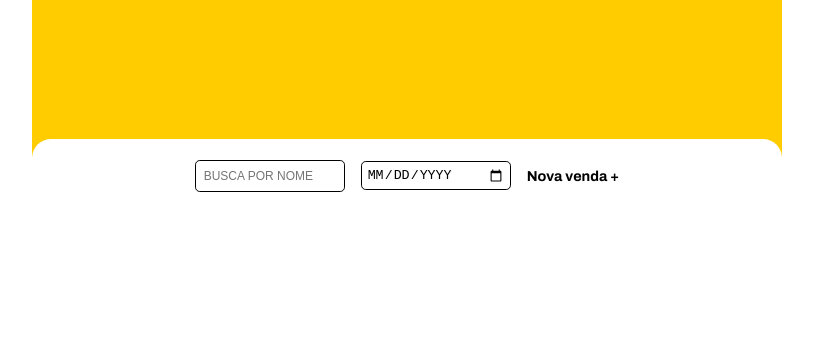
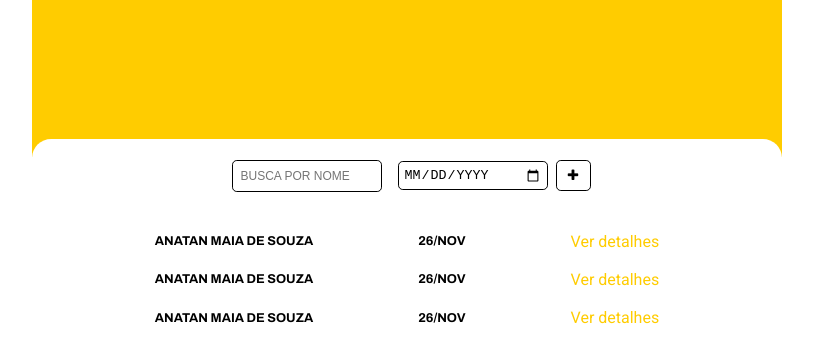
Before and after one commit to anatanmaia/Controle-de-vendas-simples, a plain HTML site: page index.html in a window 1280 px wide. Shown: the part 83-446 px from the top of the page, without its empty margins (233-1046 px from the left). Drawn offline with Linux system fonts and the light colour scheme.

Commit message:
Lista de histórico
Histórico de vendas

```diff
--- a/css/style.css
+++ b/css/style.css
@@ -60,7 +60,7 @@ body,
     justify-content: center;
 }
 
-.filters input {
+.filters input{
     width: 150px;
     margin: 0.5rem;
     padding: 5px;
@@ -70,32 +70,77 @@ body,
 
     outline: none;
     text-transform: uppercase;
+    transition: 0.5s;
 }
 
 .filters input[type="text"] {
     font-size: 12px;
     padding: 8px;
 }
+
+.filters button {
+    width: 35px;
+    padding: 7px;
+
+    border: 1px solid black;
+    border-radius: 0.3rem;
+
+    background: none;
+    transition: 0.5s;
+}
+
+
 .filters a {
     text-decoration: none;
     color: black;
     font: 700 0.9rem 'Archivo', sans-serif;
     margin: 0.5rem;
+
+    transition: 0.5s;
 }
 .filters a:hover {
     color: var(--main-color-dark);
 }
 
-.filters .name:hover,
-.filters .date:hover {
+.filters #name:hover,
+.filters #date:hover,
+.filters #add:hover {
     border-color: var(--main-color-dark);
     box-shadow: 0px 0px 8px var(--main-color-linght);
 }
 
+.main-container .sale-list{
+    width: 95%;
+    margin: 2rem auto;
+}
+
+.main-container .sale-list .sale {
+    width: 100%;
+    margin: 1.2rem auto;
+
+    display: flex;
+    align-items: center;
+    flex-wrap: wrap;
+    justify-content: space-evenly;
+}
+
+.sale span {
+    font: 700 0.8rem 'Archivo', sans-serif;
+    text-transform: uppercase;
+
+    padding-right: 1rem;
+}
+
+.sale a {
+    text-decoration: none;
+    color: var(--main-color-dark);
+    font-family: var(--secondary-text-font);
+}
+
+
 @media (max-width: 595px) {
     .main-container .filters {
         display: flex;
-        flex-wrap: wrap;
         align-items: center;
         justify-content: center;
         flex-direction: column;
@@ -105,4 +150,21 @@ body,
         width: 70%;
     }
 
+    .filters button {
+        display: none;
+    }
+
+    .sale {
+        display: block;
+    }
+
+    .sale span {
+        padding: 0;
+    }
 }
+
+@media (min-width: 595px) {
+    .filters a {
+        display: none;
+    }
+}
--- a/index.html
+++ b/index.html
@@ -6,6 +6,8 @@
     <title>Sales maneger</title>
 
     <link href="https://fonts.googleapis.com/css2?family=Archivo:ital,wght@0,700;1,400&family=Poppins:wght@400;700&family=Roboto:wght@300;400&display=swap" rel="stylesheet">
+
+    <link rel="stylesheet" href="https://stackpath.bootstrapcdn.com/font-awesome/4.7.0/css/font-awesome.min.css">
 
 
     <link rel="stylesheet" href="/css/style.css">
@@ -16,14 +18,34 @@
         <header>
             <h1>Histórico de vendas</h1>
             <p>Adicione e visualize vendas</p>
-            <!--<a href="http://">Visualizar vendas</a>-->
         </header>
         <main class="main-container">
             <div class="filters">
                 <input type="text" class="name" id="name" placeholder="Busca por nome" spellcheck="false">
-                <input type="date" class="date" id="data">
+                <input type="date" class="date" id="date">
+                <button type="submit" id="add"><i class="fa fa-plus" aria-hidden="true"></i>
+                </button>
                 <a href="#">Nova venda +</a>
             </div>
+
+            <div class="sale-list">
+               <div class="sale">
+                    <span>Anatan Maia De Souza</span>
+                    <span>26/nov</span>
+                    <a href="#">Ver detalhes</a>
+               </div>
+               <div class="sale">
+                    <span>Anatan Maia De Souza</span>
+                    <span>26/nov</span>
+                    <a href="#">Ver detalhes</a>
+               </div>
+               <div class="sale">
+                    <span>Anatan Maia De Souza</span>
+                    <span>26/nov</span>
+                    <a href="#">Ver detalhes</a>
+                </div>
+            </div>
+
         </main>
     </div>
 
```
